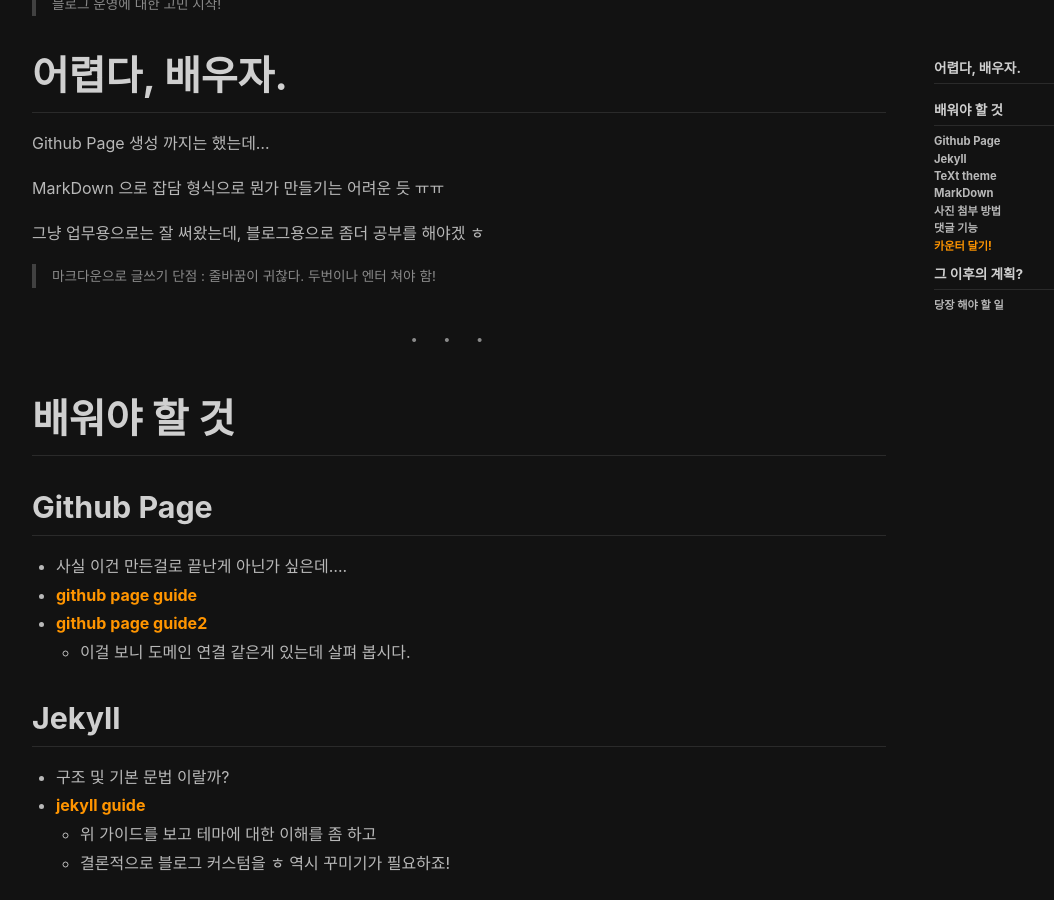
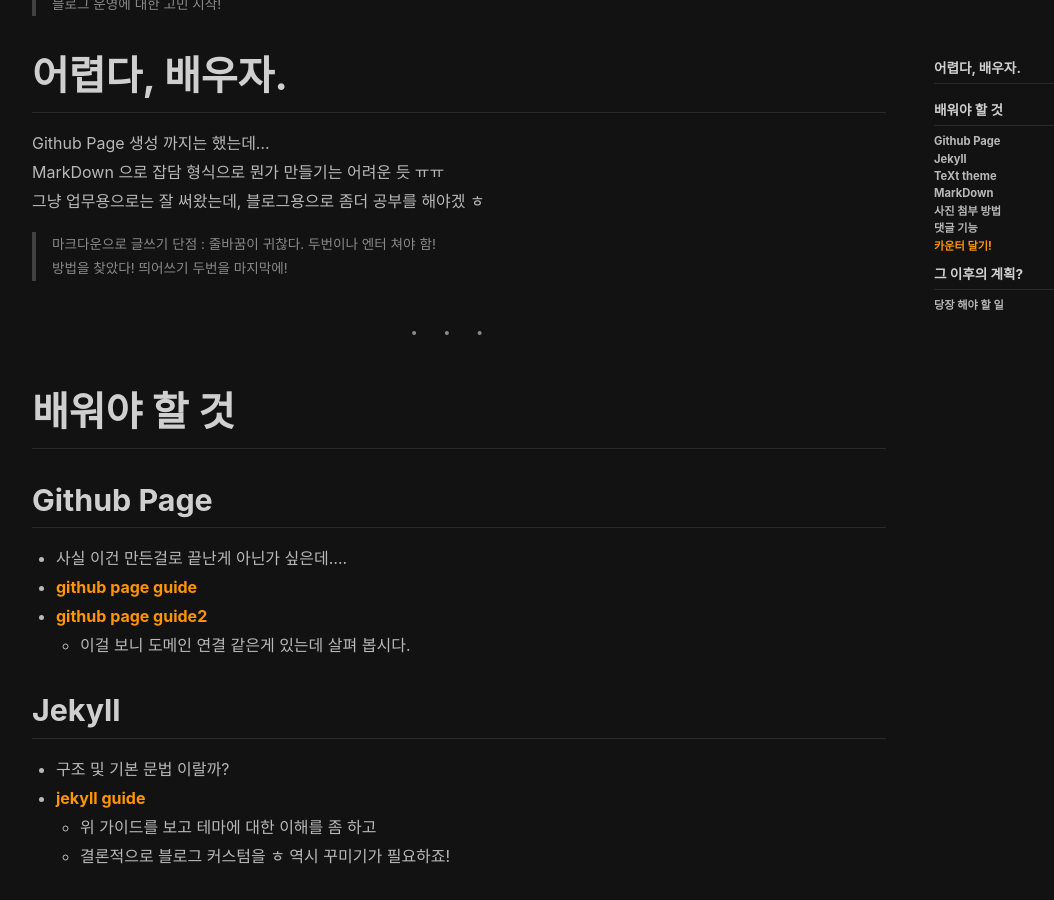
Before and after one commit to righttime/righttime.github.io, a Jekyll site: the page built from _posts/2022-08-29-blog-plan.md, in a window 1280 px wide and 900 px high, scrolled down 680 px. Shown: the whole window, without its empty margins (71-1125 px from the left). Built offline with Jekyll 4.4.1, drawn with Linux system fonts in a browser that asks for light colours; nearby versions of some CDN libraries.

Commit message:
줄바꿈!!!!

```diff
--- a/_posts/2022-08-29-blog-plan.md
+++ b/_posts/2022-08-29-blog-plan.md
@@ -17,12 +17,11 @@ article_header:
 
 # 어렵다, 배우자.
 Github Page 생성 까지는 했는데...
-
 MarkDown 으로 잡담 형식으로 뭔가 만들기는 어려운 듯 ㅠㅠ
-
 그냥 업무용으로는 잘 써왔는데, 블로그용으로 좀더 공부를 해야겠 ㅎ
 
 > 마크다운으로 글쓰기 단점 : 줄바꿈이 귀찮다. 두번이나 엔터 쳐야 함!
+> 방법을 찾았다! 띄어쓰기 두번을 마지막에!
 
 ---
 # 배워야 할 것
```
